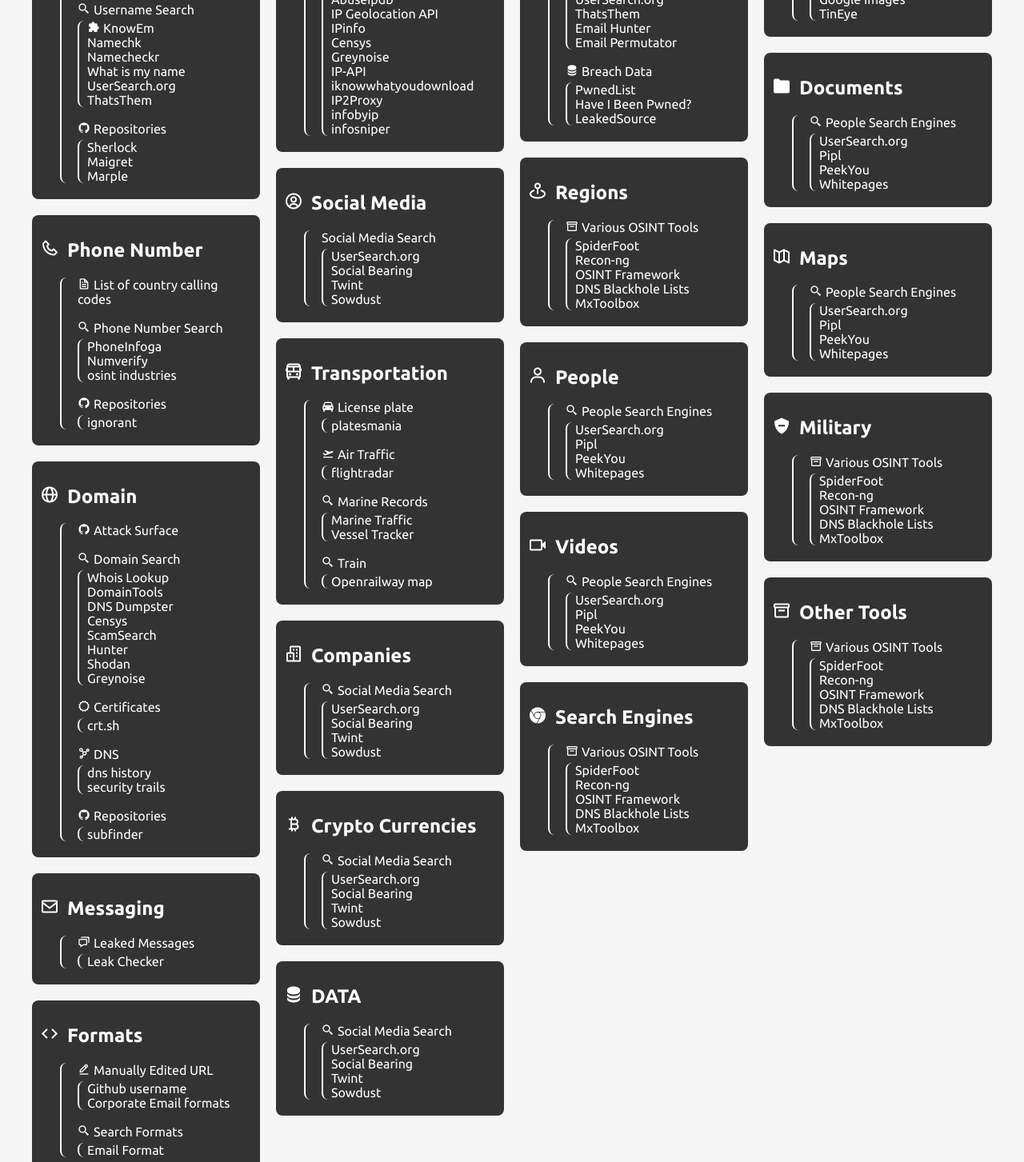
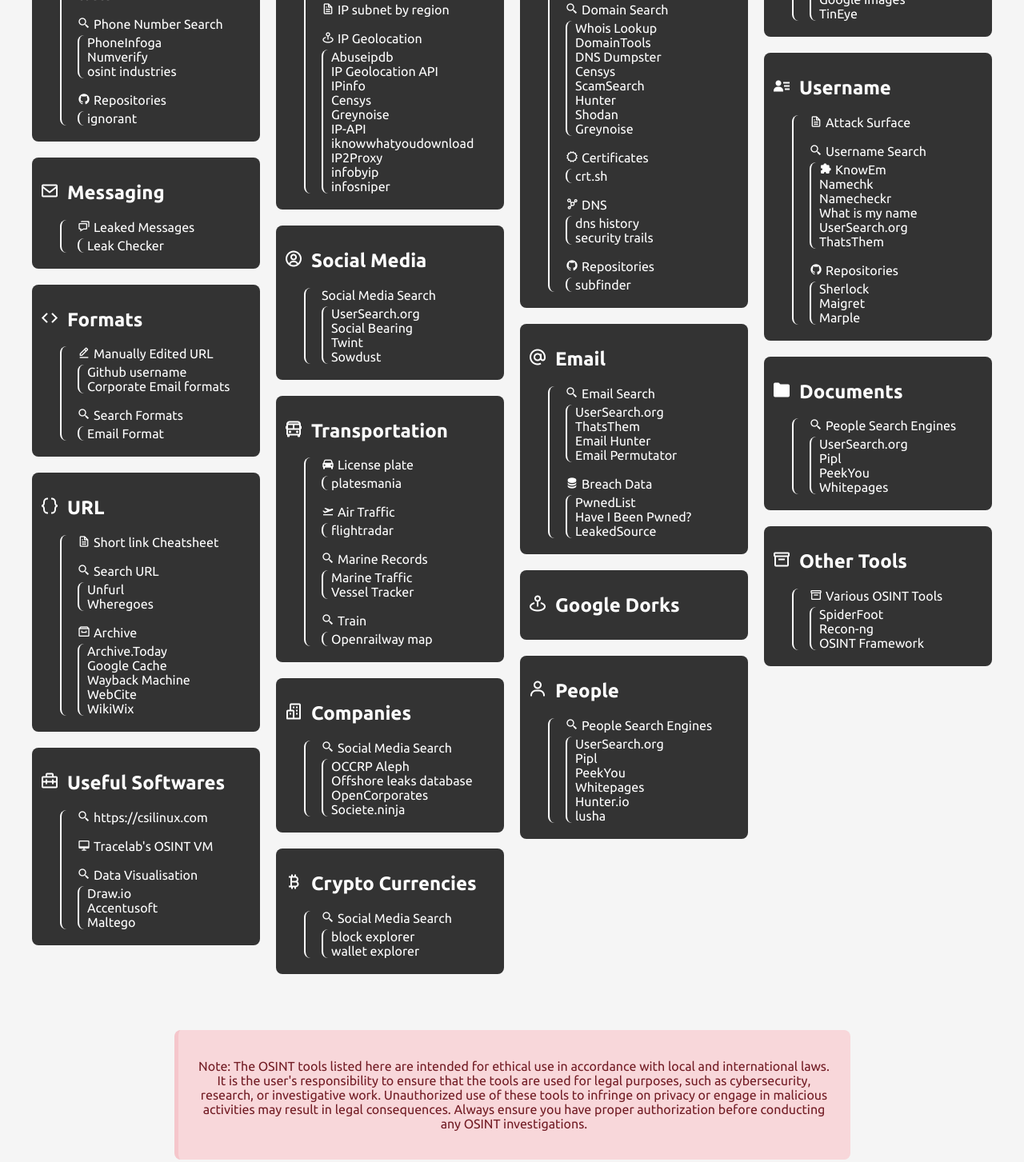
Before and after one commit to Pwimawy/OSINT-Tools-by-L.C., a plain HTML site: page index.html in a window 1280 px wide. Shown: the part 195-1648 px from the top of the page at 80% size. Drawn offline with nearby package versions, Linux system fonts and the light colour scheme.

Commit message:
Update index.html

```diff
--- a/index.html
+++ b/index.html
@@ -25,31 +25,7 @@
     <div class="tool-grid">
         <div class="tool-container">
             <!-- Username -->
-            <div class="tool-category">
-                <h2><i class='bx bxs-user-detail'></i>Username</h2>
-                <ul class="category-list">
-                    <li><i class='bx bx-file'></i><a href="https://github.com/sinwindie/OSINT/blob/d886b9b847925bbe8f037d1fe308452aae1af9b3/Username/USERNAME%20OSINT%20Attack%20Surface.pdf">Attack Surface</a></li>
-                    <br>
-                    <li><i class='bx bx-search-alt-2'></i>Username Search
-                        <ul class="subcategory-list">
-                            <li><a href="https://chromewebstore.google.com/detail/knowem-social-media-usern/mbkgomeeoffmnhnkmngelnbfbhoggmpm"><i class='bx bxs-extension' ></i>KnowEm</a></li>
-                            <li><a href="https://namechk.com">Namechk</a></li>
-                            <li><a href="https://namecheckr.com">Namecheckr</a></li>
-                            <li><a href="https://whatsmyname.app">What is my name</a></li>
-                            <li><a href="https://usersearch.org">UserSearch.org</a></li>
-                            <li><a href="https://thatsthem.com">ThatsThem</a></li>
-                        </ul>
-                    </li>
-                    <br>
-                    <li><i class='bx bxl-github'></i>Repositories
-                        <ul class="subcategory-list">
-                            <li><a href="https://github.com/sherlock-project/sherlock.git">Sherlock</a></li>
-                            <li><a href="https://github.com/soxoj/maigret.git">Maigret</a></li>
-                            <li><a href="https://github.com/soxoj/marple.git">Marple</a></li>
-                        </ul>
-                    </li>
-                </ul>
-            </div>
+
 
             <!-- Email -->
             <div class="tool-category">
@@ -68,46 +44,6 @@
                     <li><i class='bx bxl-github'></i>Repositories
                         <ul class="subcategory-list">
                             <li><a href="https://github.com/megadose/ignorant.git">ignorant</a></li>
-                        </ul>
-                    </li>
-                </ul>
-            </div>
-
-            <!-- Domain -->
-            <div class="tool-category">
-                <h2><i class='bx bx-globe'></i>Domain</h2>
-                <ul class="category-list">
-                    <li><a href="https://github.com/sinwindie/OSINT/blob/master/Websites/Website%20OSINT%20Attack%20Surface.pdf"><i class='bx bxl-github'></i>Attack Surface</a></li>
-                    <br>
-                    <li><i class='bx bx-search-alt-2'></i>Domain Search
-                        <ul class="subcategory-list">
-                            <li><a href="https://whois.domaintools.com">Whois Lookup</a></li>
-                            <li><a href="https://www.domaintools.com">DomainTools</a></li>
-                            <li><a href="https://dnsdumpster.com">DNS Dumpster</a></li>
-                            <li><a href="https://search.censys.io">Censys</a></li>
-                            <li><a href="https://scamsearch.io">ScamSearch</a></li>
-                            <li><a href="https://hunter.io">Hunter</a></li>
-                            <li><a href="https://www.shodan.io">Shodan</a></li>
-                            <li><a href="https://viz.greynoise.io">Greynoise</a></li>
-                        </ul>
-                    </li>
-                    <br>
-                    <li><i class='bx bx-certification' ></i>Certificates
-                        <ul class="subcategory-list">
-                            <li><a href="https://crt.sh">crt.sh</a></li>
-                        </ul>
-                    </li>
-                    <br>
-                    <li><i class='bx bx-network-chart'></i>DNS
-                        <ul class="subcategory-list">
-                            <li><a href="https://dnshistory.org">dns history</a></li>
-                            <li><a href="https://securitytrails.com">security trails</a></li>
-                        </ul>
-                    </li>
-                    <br>
-                    <li><i class='bx bxl-github'></i>Repositories
-                        <ul class="subcategory-list">
-                            <li><a href="https://github.com/projectdiscovery/subfinder">subfinder</a></li>
                         </ul>
                     </li>
                 </ul>
@@ -192,6 +128,10 @@
             <div class="tool-category">
                 <h2><i class='bx bx-search-alt-2'></i>IP Address</h2>
                 <ul class="category-list">
+                    <li><i class='bx bx-file'></i><a href="https://github.com/sinwindie/OSINT/blob/master/IP/IP%20Address%20OSINT%20Attack%20Surface.pdf">Short link Cheatsheet</a></li>
+                    <br>
+                    <li><i class='bx bx-file'></i><a href="https://github.com/ipverse/rir-ip">IP subnet by region</a></li>
+                    <br>
                     <li><i class='bx bx-map-pin'></i>IP Geolocation
                         <ul class="subcategory-list">
                             <li><a href="https://www.abuseipdb.com">Abuseipdb</a></li>
@@ -259,10 +199,10 @@
                 <ul class="category-list">
                     <li><i class='bx bx-search-alt-2'></i>Social Media Search
                         <ul class="subcategory-list">
-                            <li><a href="https://usersearch.org">UserSearch.org</a></li>
-                            <li><a href="https://socialbearing.com">Social Bearing</a></li>
-                            <li><a href="https://twintproject.github.io/twint/overview.html">Twint</a></li>
-                            <li><a href="https://sowdust.com">Sowdust</a></li>
+                            <li><a href="https://data.occrp.org">OCCRP Aleph</a></li>
+                            <li><a href="https://offshoreleaks.icij.org">Offshore leaks database</a></li>
+                            <li><a href="https://opencorporates.com">OpenCorporates</a></li>
+                            <li><a href="https://www.societe.ninja">Societe.ninja</a></li>
                         </ul>
                     </li>
                 </ul>
@@ -273,24 +213,8 @@
                 <ul class="category-list">
                     <li><i class='bx bx-search-alt-2'></i>Social Media Search
                         <ul class="subcategory-list">
-                            <li><a href="https://usersearch.org">UserSearch.org</a></li>
-                            <li><a href="https://socialbearing.com">Social Bearing</a></li>
-                            <li><a href="https://twintproject.github.io/twint/overview.html">Twint</a></li>
-                            <li><a href="https://sowdust.com">Sowdust</a></li>
-                        </ul>
-                    </li>
-                </ul>
-            </div>
-
-            <div class="tool-category">
-                <h2><i class='bx bxs-data'></i>DATA</h2>
-                <ul class="category-list">
-                    <li><i class='bx bx-search-alt-2'></i>Social Media Search
-                        <ul class="subcategory-list">
-                            <li><a href="https://usersearch.org">UserSearch.org</a></li>
-                            <li><a href="https://socialbearing.com">Social Bearing</a></li>
-                            <li><a href="https://twintproject.github.io/twint/overview.html">Twint</a></li>
-                            <li><a href="https://sowdust.com">Sowdust</a></li>
+                            <li><a href="https://www.blockexplorer.com">block explorer</a></li>
+                            <li><a href="https://www.walletexplorer.com">wallet explorer</a></li>
                         </ul>
                     </li>
                 </ul>
@@ -298,7 +222,46 @@
         </div>
 
         <div class="tool-container">
-            <!-- Phone Number -->
+
+            <div class="tool-category">
+                <h2><i class='bx bx-globe'></i>Domain</h2>
+                <ul class="category-list">
+                    <li><a href="https://github.com/sinwindie/OSINT/blob/master/Websites/Website%20OSINT%20Attack%20Surface.pdf"><i class='bx bxl-github'></i>Attack Surface</a></li>
+                    <br>
+                    <li><i class='bx bx-search-alt-2'></i>Domain Search
+                        <ul class="subcategory-list">
+                            <li><a href="https://whois.domaintools.com">Whois Lookup</a></li>
+                            <li><a href="https://www.domaintools.com">DomainTools</a></li>
+                            <li><a href="https://dnsdumpster.com">DNS Dumpster</a></li>
+                            <li><a href="https://search.censys.io">Censys</a></li>
+                            <li><a href="https://scamsearch.io">ScamSearch</a></li>
+                            <li><a href="https://hunter.io">Hunter</a></li>
+                            <li><a href="https://www.shodan.io">Shodan</a></li>
+                            <li><a href="https://viz.greynoise.io">Greynoise</a></li>
+                        </ul>
+                    </li>
+                    <br>
+                    <li><i class='bx bx-certification' ></i>Certificates
+                        <ul class="subcategory-list">
+                            <li><a href="https://crt.sh">crt.sh</a></li>
+                        </ul>
+                    </li>
+                    <br>
+                    <li><i class='bx bx-network-chart'></i>DNS
+                        <ul class="subcategory-list">
+                            <li><a href="https://dnshistory.org">dns history</a></li>
+                            <li><a href="https://securitytrails.com">security trails</a></li>
+                        </ul>
+                    </li>
+                    <br>
+                    <li><i class='bx bxl-github'></i>Repositories
+                        <ul class="subcategory-list">
+                            <li><a href="https://github.com/projectdiscovery/subfinder">subfinder</a></li>
+                        </ul>
+                    </li>
+                </ul>
+            </div>
+
             <div class="tool-category">
                 <h2><i class='bx bx-at'></i>Email</h2>
                 <ul class="category-list">
@@ -322,18 +285,7 @@
             </div>
 
             <div class="tool-category">
-                <h2><i class='bx bx-map-pin' ></i>Regions</h2>
-                <ul class="category-list">
-                    <li><i class='bx bx-box'></i>Various OSINT Tools
-                        <ul class="subcategory-list">
-                            <li><a href="https://www.spiderfoot.net">SpiderFoot</a></li>
-                            <li><a href="https://github.com/lanmaster53/recon-ng">Recon-ng</a></li>
-                            <li><a href="https://osintframework.com">OSINT Framework</a></li>
-                            <li><a href="">DNS Blackhole Lists</a></li>
-                            <li><a href="">MxToolbox</a></li>
-                        </ul>
-                    </li>
-                </ul>
+                <h2><i class='bx bx-map-pin' ></i><a href=""></a>Google Dorks</h2>
             </div>
 
             <!-- People Search -->
@@ -346,35 +298,8 @@
                             <li><a href="https://pipl.com">Pipl</a></li>
                             <li><a href="https://peekyou.com">PeekYou</a></li>
                             <li><a href="https://www.whitepages.com">Whitepages</a></li>
-                        </ul>
-                    </li>
-                </ul>
-            </div>
-
-            <div class="tool-category">
-                <h2><i class='bx bx-video'></i>Videos</h2>
-                <ul class="category-list">
-                    <li><i class='bx bx-search-alt-2'></i>People Search Engines
-                        <ul class="subcategory-list">
-                            <li><a href="https://usersearch.org">UserSearch.org</a></li>
-                            <li><a href="https://pipl.com">Pipl</a></li>
-                            <li><a href="https://peekyou.com">PeekYou</a></li>
-                            <li><a href="https://www.whitepages.com">Whitepages</a></li>
-                        </ul>
-                    </li>
-                </ul>
-            </div>
-
-            <div class="tool-category">
-                <h2><i class='bx bxl-chrome'></i>Search Engines</h2>
-                <ul class="category-list">
-                    <li><i class='bx bx-box'></i>Various OSINT Tools
-                        <ul class="subcategory-list">
-                            <li><a href="https://www.spiderfoot.net">SpiderFoot</a></li>
-                            <li><a href="https://github.com/lanmaster53/recon-ng">Recon-ng</a></li>
-                            <li><a href="https://osintframework.com">OSINT Framework</a></li>
-                            <li><a href="">DNS Blackhole Lists</a></li>
-                            <li><a href="">MxToolbox</a></li>
+                            <li><a href="https://hunter.io">Hunter.io</a></li>
+                            <li><a href="https://www.lusha.com">lusha</a></li>
                         </ul>
                     </li>
                 </ul>
@@ -396,6 +321,32 @@
             </div>
 
             <div class="tool-category">
+                <h2><i class='bx bxs-user-detail'></i>Username</h2>
+                <ul class="category-list">
+                    <li><i class='bx bx-file'></i><a href="https://github.com/sinwindie/OSINT/blob/d886b9b847925bbe8f037d1fe308452aae1af9b3/Username/USERNAME%20OSINT%20Attack%20Surface.pdf">Attack Surface</a></li>
+                    <br>
+                    <li><i class='bx bx-search-alt-2'></i>Username Search
+                        <ul class="subcategory-list">
+                            <li><a href="https://chromewebstore.google.com/detail/knowem-social-media-usern/mbkgomeeoffmnhnkmngelnbfbhoggmpm"><i class='bx bxs-extension' ></i>KnowEm</a></li>
+                            <li><a href="https://namechk.com">Namechk</a></li>
+                            <li><a href="https://namecheckr.com">Namecheckr</a></li>
+                            <li><a href="https://whatsmyname.app">What is my name</a></li>
+                            <li><a href="https://usersearch.org">UserSearch.org</a></li>
+                            <li><a href="https://thatsthem.com">ThatsThem</a></li>
+                        </ul>
+                    </li>
+                    <br>
+                    <li><i class='bx bxl-github'></i>Repositories
+                        <ul class="subcategory-list">
+                            <li><a href="https://github.com/sherlock-project/sherlock.git">Sherlock</a></li>
+                            <li><a href="https://github.com/soxoj/maigret.git">Maigret</a></li>
+                            <li><a href="https://github.com/soxoj/marple.git">Marple</a></li>
+                        </ul>
+                    </li>
+                </ul>
+            </div>
+
+            <div class="tool-category">
                 <h2><i class='bx bxs-folder'></i>Documents</h2>
                 <ul class="category-list">
                     <li><i class='bx bx-search-alt-2'></i>People Search Engines
@@ -404,35 +355,6 @@
                             <li><a href="https://pipl.com">Pipl</a></li>
                             <li><a href="https://peekyou.com">PeekYou</a></li>
                             <li><a href="https://www.whitepages.com">Whitepages</a></li>
-                        </ul>
-                    </li>
-                </ul>
-            </div>
-
-            <div class="tool-category">
-                <h2><i class='bx bx-map-alt'></i>Maps</h2>
-                <ul class="category-list">
-                    <li><i class='bx bx-search-alt-2'></i>People Search Engines
-                        <ul class="subcategory-list">
-                            <li><a href="https://usersearch.org">UserSearch.org</a></li>
-                            <li><a href="https://pipl.com">Pipl</a></li>
-                            <li><a href="https://peekyou.com">PeekYou</a></li>
-                            <li><a href="https://www.whitepages.com">Whitepages</a></li>
-                        </ul>
-                    </li>
-                </ul>
-            </div>
-
-            <div class="tool-category">
-                <h2><i class='bx bxs-shield-minus'></i>Military</h2>
-                <ul class="category-list">
-                    <li><i class='bx bx-box'></i>Various OSINT Tools
-                        <ul class="subcategory-list">
-                            <li><a href="https://www.spiderfoot.net">SpiderFoot</a></li>
-                            <li><a href="https://github.com/lanmaster53/recon-ng">Recon-ng</a></li>
-                            <li><a href="https://osintframework.com">OSINT Framework</a></li>
-                            <li><a href="">DNS Blackhole Lists</a></li>
-                            <li><a href="">MxToolbox</a></li>
                         </ul>
                     </li>
                 </ul>
@@ -447,8 +369,6 @@
                             <li><a href="https://www.spiderfoot.net">SpiderFoot</a></li>
                             <li><a href="https://github.com/lanmaster53/recon-ng">Recon-ng</a></li>
                             <li><a href="https://osintframework.com">OSINT Framework</a></li>
-                            <li><a href="">DNS Blackhole Lists</a></li>
-                            <li><a href="">MxToolbox</a></li>
                         </ul>
                     </li>
                 </ul>
```
